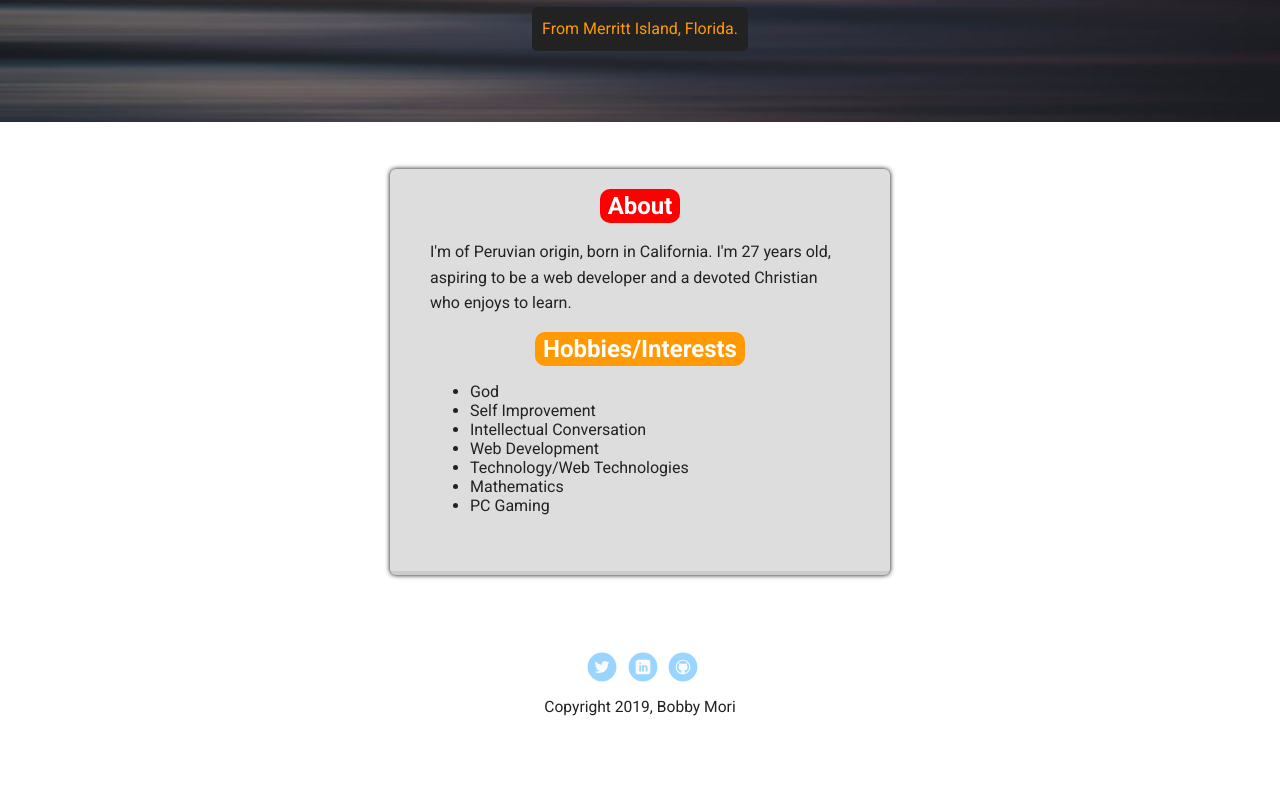
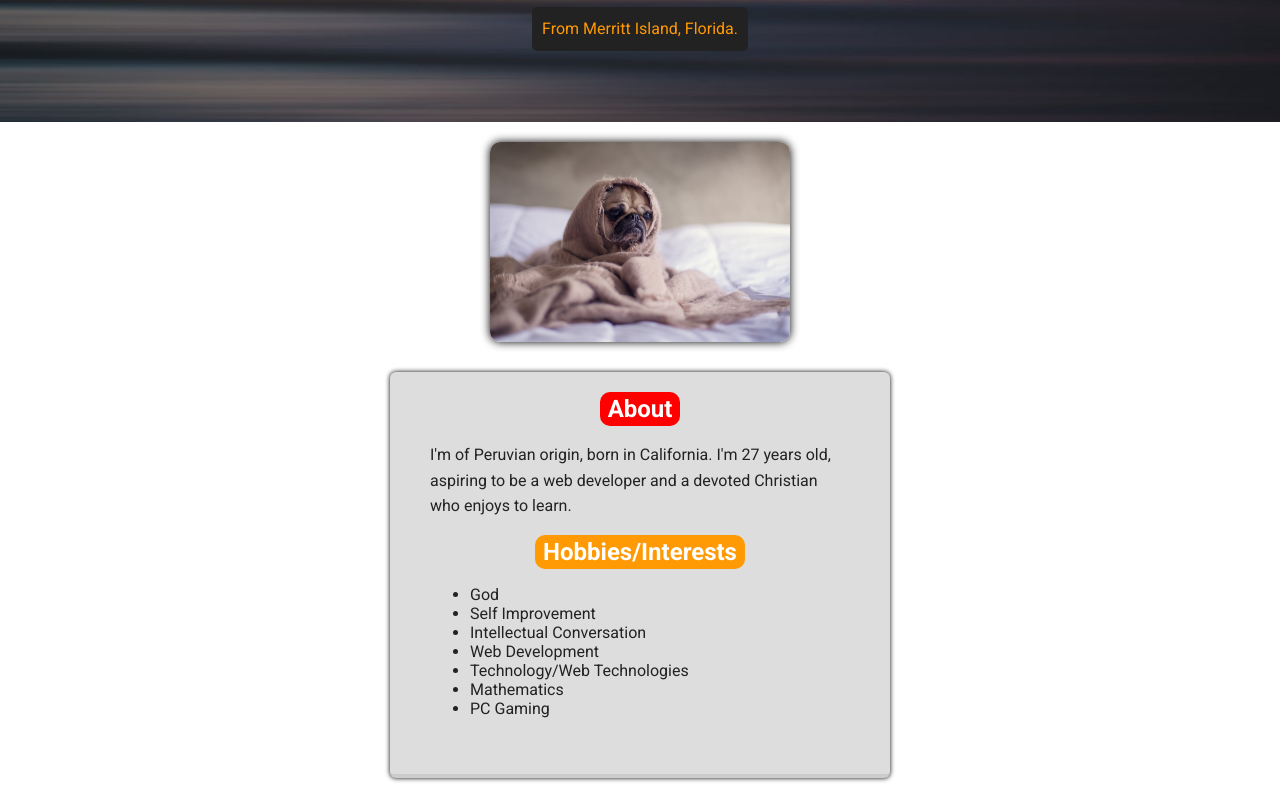
Before and after one commit to Survivor648/Personal-project-1, a plain HTML site: page about.html in a window 1280 px wide. Shown: the part 348-1136 px from the top of the page. Before the commit the page ends 1089 px from the top, so only its background shows below. Drawn offline with Linux system fonts and the light colour scheme; a web font is replaced by a local one.

Commit message:
New Changes

```diff
--- a/about.html
+++ b/about.html
@@ -25,6 +25,7 @@
     </header>
 
     <main class="flex about-flex">
+        <img src="images/pug.jpg" alt="A pug">
         <section class="card">
             <div class="description">
                 <h1 class='title-border'><span class='card-title'>About</span></h1>
--- a/styles.css
+++ b/styles.css
@@ -279,8 +279,24 @@ a.social:hover {
   /* About Page */
   #about .about-flex {
     display: flex;
+    flex-direction: column;
     align-items: center;
-    height: 60vh;
+    height: 80vh;
+  }
+
+  #about img {
+    box-shadow: 0 0 10px 0 #000;
+    border-radius: 10px;
+    transition: all .5s;
+  }
+
+  #about img:hover {
+    box-shadow: 0 0 10px 0 red;
+  }
+
+  #about .flex img {
+    width: 300px;
+    height: 200px;
   }
 
   #about .flex .card:nth-child(1) .title-border {
```
